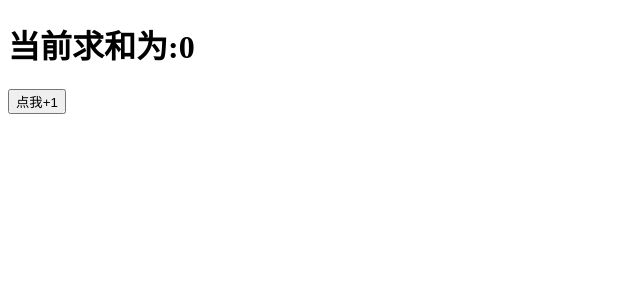
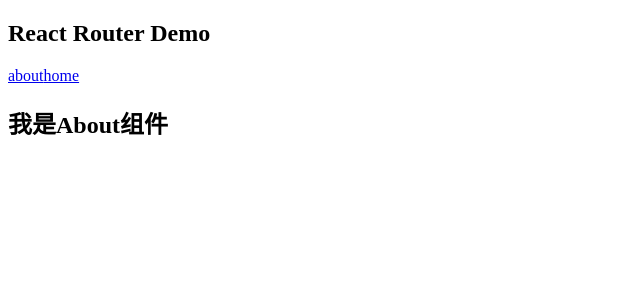
Before and after one commit to sven713/react_extension, a React (Create React App) app: page /about in a window 1280 px wide. Shown: the top 300 px of the page, without its empty margins (0-640 px from the left). Built offline with nearby package versions, Linux system fonts and the light colour scheme.

Commit message:
P117  5:04

```diff
--- a/package.json
+++ b/package.json
@@ -8,6 +8,7 @@
     "@testing-library/user-event": "^13.5.0",
     "react": "^18.3.1",
     "react-dom": "^18.3.1",
+    "react-router-dom": "^6.27.0",
     "react-scripts": "5.0.1",
     "web-vitals": "^2.1.4"
   },
--- a/src/App.js
+++ b/src/App.js
@@ -1,6 +1,6 @@
 import React, { Component } from 'react'
 
-import Demo from './components/1_setState'
+import Demo from './components/2_lazyload'
 
 export default class App extends Component {
   render() {
--- /dev/null
+++ b/src/components/2_lazyload/About/index.jsx
@@ -0,0 +1,9 @@
+import React, { Component } from 'react'
+
+export default class About extends Component {
+  render() {
+    return (
+      <h2>我是About组件</h2>
+    )
+  }
+}
--- /dev/null
+++ b/src/components/2_lazyload/Home/index.jsx
@@ -0,0 +1,9 @@
+import React, { Component } from 'react'
+
+export default class Home extends Component {
+  render() {
+    return (
+      <h2>我是Home组件</h2>
+    )
+  }
+}
--- /dev/null
+++ b/src/components/2_lazyload/index.jsx
@@ -0,0 +1,45 @@
+import React, { Component } from 'react'
+import {NavLink , Routes,Route} from 'react-router-dom'
+
+// import About from './About'
+import About from './About'
+import Home from './Home'
+
+export default class Demo extends Component {
+
+
+  render() {
+    return (
+      <div id="root">
+      <div>
+        <div className="row">
+          <div className="col-xs-offset-2 col-xs-8">
+            <div className="page-header"><h2>React Router Demo</h2></div>
+          </div>
+        </div>
+        <div className="row">
+          <div className="col-xs-2 col-xs-offset-2">
+            <div className="list-group">
+
+                <NavLink className='list-group-item' to='/about'>about</NavLink>
+                <NavLink className='list-group-item' to='/home'>home</NavLink>
+
+
+            </div>
+          </div>
+          <div className="col-xs-6">
+            <div className="panel">
+              <div className="panel-body">
+                <Routes>
+                  <Route path='/about' element={<About></About>}/>
+                  <Route path='/home' element={<Home></Home>}/>
+                </Routes>
+              </div>
+            </div>
+          </div>
+        </div>
+      </div>
+    </div>
+    )
+  }
+}
--- a/src/index.js
+++ b/src/index.js
@@ -1,6 +1,10 @@
 import React from "react";
 import ReactDom from 'react-dom'
 import App from "./App";
+import {BrowserRouter} from 'react-router-dom'
 
-
-ReactDom.render(<App/>, document.getElementById('root'))
+ReactDom.render(
+<BrowserRouter>
+  <App/>
+</BrowserRouter>
+, document.getElementById('root'))
```
Also changed, not shown: 1 other file (tests, documents, lock files or other folders).
